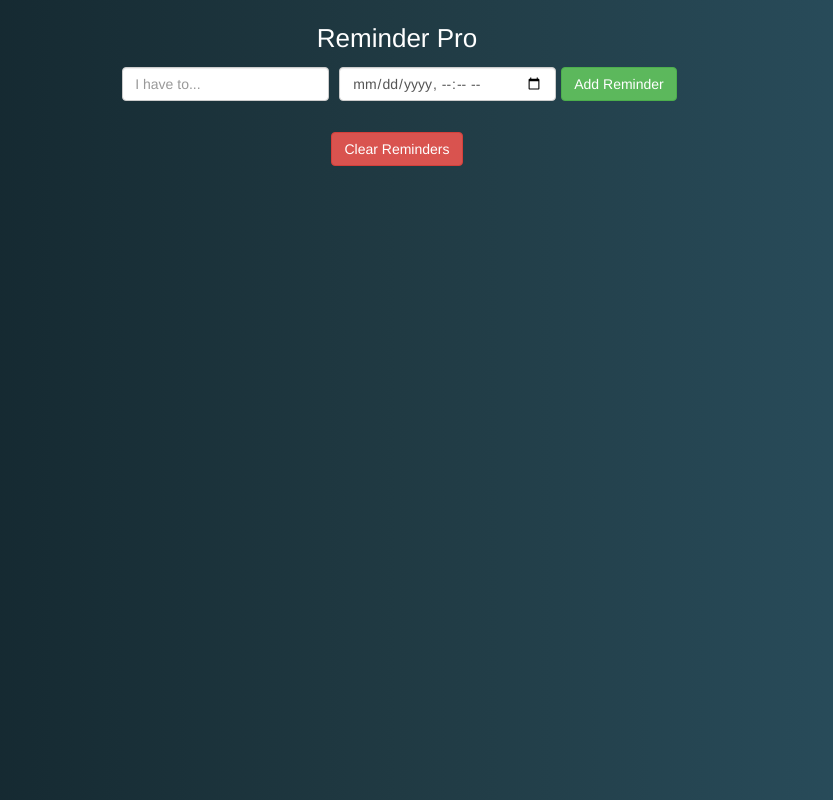
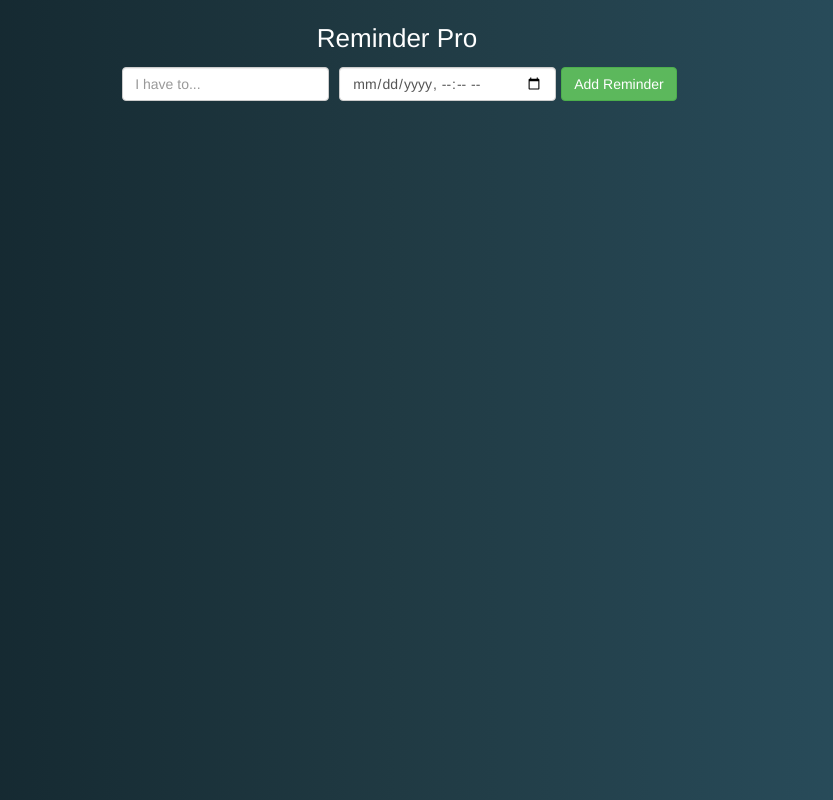
Before and after one commit to patrickcarmo/reminder-pro, a React (Create React App) app: page / in a window 1280 px wide. Shown: the whole page, without its empty margins (243-1076 px from the left). Built offline with nearby package versions, Linux system fonts and the light colour scheme.

Commit message:
Button Clear Reminders

```diff
--- a/src/components/App.jsx
+++ b/src/components/App.jsx
@@ -81,12 +81,17 @@ class App extends Component{
                     </button>
                 </div>
                 {this.renderReminders()}
-                <div
-                    className="btn btn-danger"
-                    onClick={() => this.props.clearReminders()}
-                >
-                    Clear Reminders
-                </div>
+                {this.props.reminders.length
+                    ?
+                        < div
+                        className="btn btn-danger"
+                        onClick={() => this.props.clearReminders()}
+                        >
+                            Clear Reminders
+                        </div>
+                    :
+                        <div></div>
+                }
             </div>
         )
     }
```
